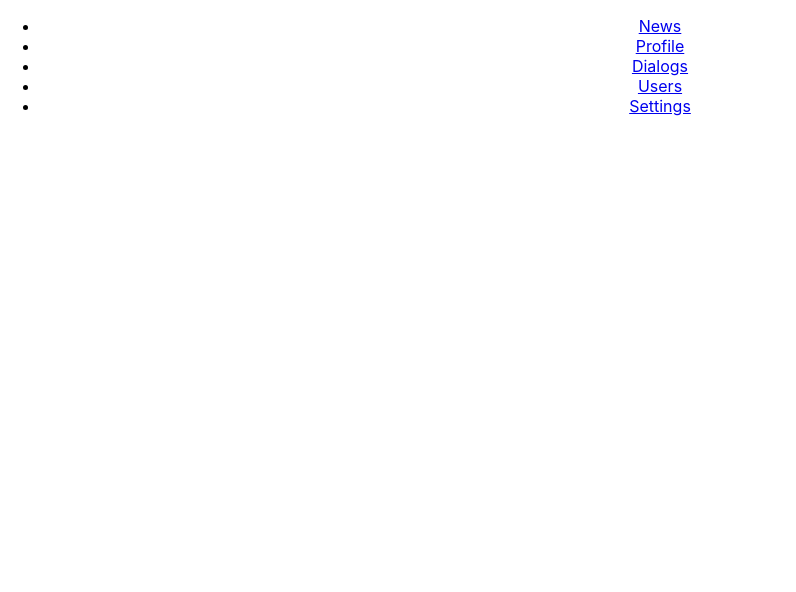
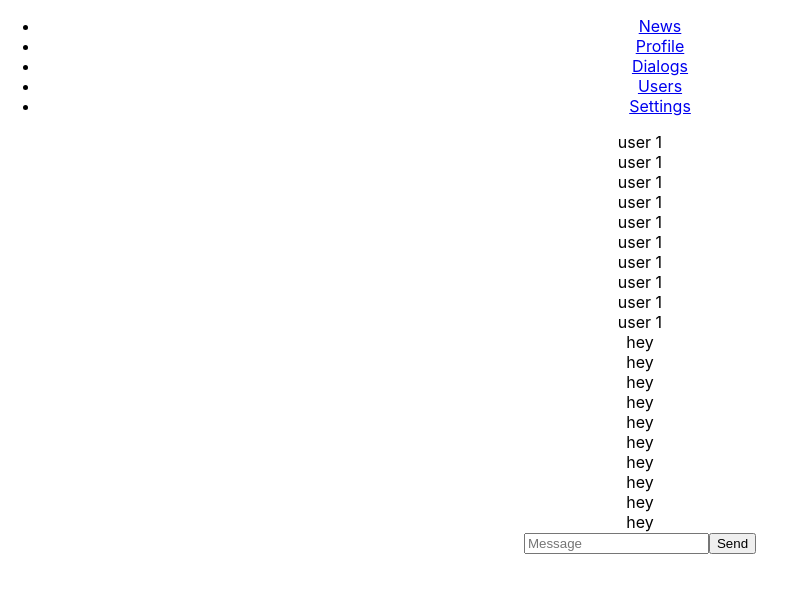
Before and after one commit to AlexZ2019/social-network-portfolio, a React (Create React App) app: page /dialogs in a window 1280 px wide. Shown: the top 592 px of the page, without its empty margins (0-796 px from the left). Built offline with nearby package versions, Linux system fonts and the light colour scheme.

Commit message:
created dialogs section with BLL

```diff
--- a/src/App.js
+++ b/src/App.js
@@ -3,13 +3,16 @@ import './App.css';
 import Menu from "./Components/Menu/Menu";
 import {Route} from "react-router-dom";
 import ProfileContainer from "./Components/Profile/ProfileContainer";
+import DialogsContainer from "./Components/Dialigs/DialogsContainer";
 
 function App() {
-  return (
-    <div className="App">
+    return (
+        <div className="App">
+            <Menu/>
+            <Route path={"/profile"} render={() => <ProfileContainer/>}/>
+            <Route path={"/dialogs"} render={() => <DialogsContainer/>}/>
+        </div>
+    );
+}
 
-      <Menu/>
-        <Route path={"/profile"} render={() => <ProfileContainer/>}/>
-    </div>
-  );}
 export default App;
--- /dev/null
+++ b/src/Components/Dialigs/Dialogs.js
@@ -0,0 +1,29 @@
+import React from "react";
+import {Field, reduxForm} from "redux-form";
+
+let DialogsForm = ({handleSubmit}) => {
+    return (
+        <form onSubmit={handleSubmit}>
+            <Field name={"newMessage"} component={"input"} placeholder="Message"/>
+            <button>Send</button>
+        </form>
+    )
+}
+
+let DialogsFormRedux = reduxForm({
+    form: "dialogForm"
+})(DialogsForm)
+
+let Dialogs = (props) => {
+    return (<React.Fragment>
+            <div>
+                {props.users.map(u => <div key={u.id}>{u.name}</div>)}
+                {props.dialogs.map(d => <div key={d.id}>{d.dialog}</div>)}
+            </div>
+            <div>
+                <DialogsFormRedux onSubmit={props.onAddMessage}/>
+            </div>
+        </React.Fragment>
+    )
+}
+export default Dialogs
--- /dev/null
+++ b/src/Components/Dialigs/DialogsContainer.js
@@ -0,0 +1,24 @@
+import React from "react";
+import {connect} from "react-redux";
+import {getDialogs, getUsersForDialogs} from "../../Redux/Selectors/DialogsSelector";
+import {addMessage, deleteDialog} from "../../Redux/Reducers/DialogsReducer";
+import Dialogs from "./Dialogs";
+
+class DialogsContainer extends React.Component {
+    onAddMessage = (values) => {
+        this.props.addMessage(values.newMessage)
+    }
+    render() {
+        return (
+            <Dialogs {...this.props} onAddMessage={this.onAddMessage}/>
+        )
+    }
+}
+
+let mapStateToProps = (state) => {
+    return {
+        dialogs: getDialogs(state),
+        users: getUsersForDialogs(state)
+    }
+}
+export default connect(mapStateToProps, {addMessage, deleteDialog})(DialogsContainer)
--- /dev/null
+++ b/src/Redux/Reducers/DialogsReducer.js
@@ -0,0 +1,62 @@
+
+
+const ADD_MESSAGE = "src/Redux/Reducers/DialogReducer/ADD_MESSAGE/"
+const DELETE_DIALOG = "src/Redux/Reducers/DialogReducer/DELETE_DIALOG/"
+
+let initialState = {
+    users: [
+        {id: 1, name: "user 1"},
+        {id: 2, name: "user 1"},
+        {id: 3, name: "user 1"},
+        {id: 4, name: "user 1"},
+        {id: 5, name: "user 1"},
+        {id: 6, name: "user 1"},
+        {id: 7, name: "user 1"},
+        {id: 8, name: "user 1"},
+        {id: 9, name: "user 1"},
+        {id: 10, name: "user 1"}
+    ],
+    dialogs: [
+        {id: 1, dialog: "hey"},
+        {id: 2, dialog: "hey"},
+        {id: 3, dialog: "hey"},
+        {id: 4, dialog: "hey"},
+        {id: 5, dialog: "hey"},
+        {id: 6, dialog: "hey"},
+        {id: 7, dialog: "hey"},
+        {id: 8, dialog: "hey"},
+        {id: 9, dialog: "hey"},
+        {id: 10, dialog: "hey"}
+    ]
+}
+
+const DialogReducer = (state=initialState, action) => {
+    switch (action.type) {
+        case ADD_MESSAGE:
+            return {
+                ...state, dialogs: [...state.dialogs, {id: state.dialogs.length + 2, dialog: action.newMessage}]
+            }
+        case DELETE_DIALOG:
+            return {
+                ...state, dialogs: state.dialogs.filter(dialog => dialog !== action.dialog)
+            }
+        default: return state
+    }
+}
+
+//Action creators
+let addMessageSuccess = (newMessage) => {
+    return {type: ADD_MESSAGE, newMessage}
+}
+let deleteDialogSuccess = (dialog) => {
+    return {type: DELETE_DIALOG, dialog}
+}
+//Thunk creators
+export let addMessage = newMessage => dispatch => {
+    console.log(newMessage)
+    dispatch(addMessageSuccess(newMessage))
+}
+export let deleteDialog = dialog => dispatch => {
+    dispatch(deleteDialogSuccess(dialog))
+}
+export default DialogReducer
--- a/src/Redux/Reducers/ProfileReducer.js
+++ b/src/Redux/Reducers/ProfileReducer.js
@@ -56,7 +56,6 @@ export const addPost = newPost => dispatch => {
 }
 export const deletePost = postId => dispatch => {
     dispatch(deletePostSuccess(postId))
-    debugger
 }
 
 export default ProfileReducer
--- /dev/null
+++ b/src/Redux/Selectors/DialogsSelector.js
@@ -0,0 +1,6 @@
+export const getUsersForDialogs = (state) => {
+    return state.DialogsReducer.users
+}
+export const getDialogs = (state) => {
+    return state.DialogsReducer.dialogs
+}
--- a/src/Redux/Store.js
+++ b/src/Redux/Store.js
@@ -2,11 +2,12 @@ import {applyMiddleware, combineReducers, createStore} from "redux";
 import thunkMiddleWare from "redux-thunk"
 import ProfileReducer from "./Reducers/ProfileReducer";
 import { reducer as formReducer } from 'redux-form'
-
+import DialogsReducer from "./Reducers/DialogsReducer";
 
 const reducers = combineReducers({
     ProfileReducer,
-    form: formReducer
+    form: formReducer,
+    DialogsReducer
 })
 
 const store = createStore(reducers, applyMiddleware(thunkMiddleWare))
```
